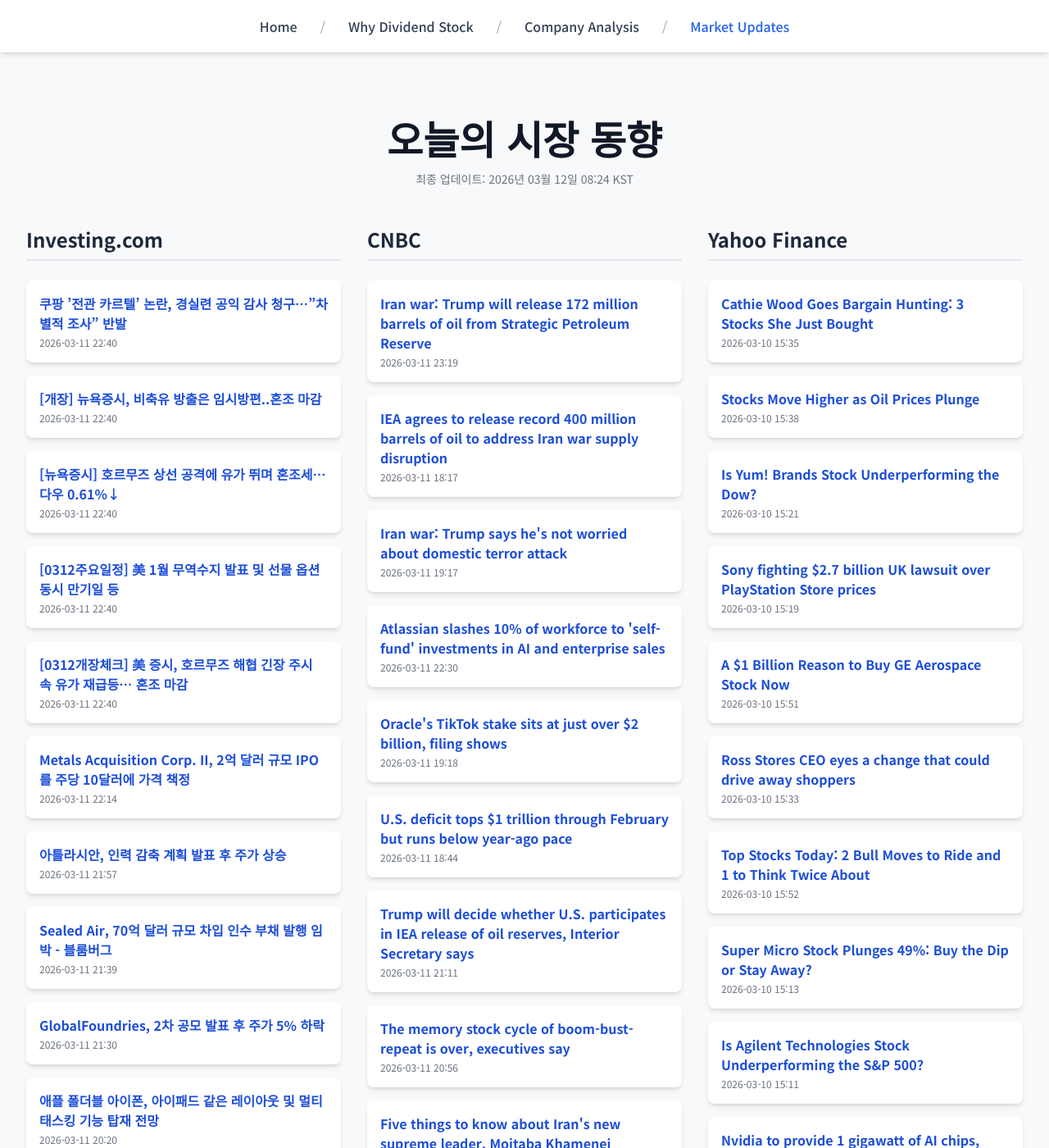
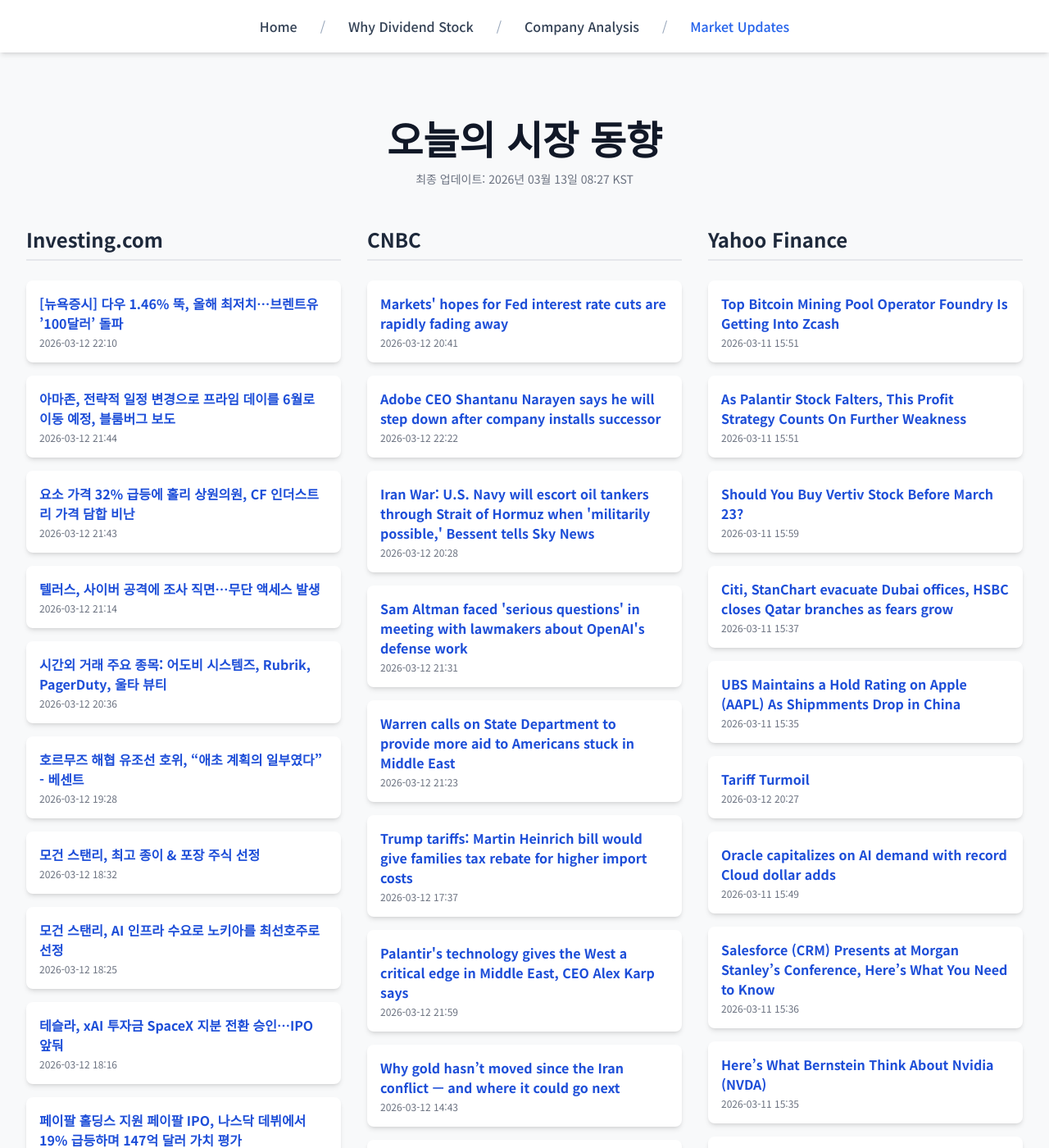
Before and after one commit to Kay-Hwang/my-company-analysis, a Jekyll site: the page built from market-updates.html, in a window 1280 px wide and 1400 px high. Shown: the whole window at 82% size. Built offline with Jekyll 4.4.1, drawn with Linux system fonts in a browser that asks for light colours; nearby versions of some CDN libraries; a script that is not in the unit is left out; some of the changed text lies outside the part shown.

Commit message:
Update daily data

```diff
--- a/_data/latest_data.json
+++ b/_data/latest_data.json
@@ -1,190 +1,190 @@
 {
-  "lastUpdated": "2026년 03월 12일 08:24 KST",
+  "lastUpdated": "2026년 03월 13일 08:27 KST",
   "news": {
     "investing": [
       {
-        "title": "쿠팡 ’전관 카르텔’ 논란, 경실련 공익 감사 청구…”차별적 조사” 반발",
-        "link": "https://kr.investing.com/news/stock-market-news/article-1860489",
-        "pubDate": "2026-03-11 22:40:55",
-        "summary": "쿠팡 ’전관 카르텔’ 논란, 경실련 공익 감사 청구…”차별적 조사” 반발"
+        "title": "[뉴욕증시] 다우 1.46% 뚝, 올해 최저치…브렌트유 ’100달러’ 돌파",
+        "link": "https://kr.investing.com/news/stock-market-news/article-1862417",
+        "pubDate": "2026-03-12 22:10:43",
+        "summary": "[뉴욕증시] 다우 1.46% 뚝, 올해 최저치…브렌트유 ’100달러’ 돌파"
       },
       {
-        "title": "[개장] 뉴욕증시, 비축유 방출은 임시방편..혼조 마감",
-        "link": "https://kr.investing.com/news/stock-market-news/article-1860488",
-        "pubDate": "2026-03-11 22:40:55",
-        "summary": "[개장] 뉴욕증시, 비축유 방출은 임시방편..혼조 마감"
+        "title": "아마존, 전략적 일정 변경으로 프라임 데이를 6월로 이동 예정, 블룸버그 보도",
+        "link": "https://kr.investing.com/news/stock-market-news/article-1862399",
+        "pubDate": "2026-03-12 21:44:38",
+        "summary": "아마존, 전략적 일정 변경으로 프라임 데이를 6월로 이동 예정, 블룸버그 보도"
       },
       {
-        "title": "[뉴욕증시] 호르무즈 상선 공격에 유가 뛰며 혼조세…다우 0.61%↓",
-        "link": "https://kr.investing.com/news/stock-market-news/article-1860487",
-        "pubDate": "2026-03-11 22:40:46",
-        "summary": "[뉴욕증시] 호르무즈 상선 공격에 유가 뛰며 혼조세…다우 0.61%↓"
+        "title": "요소 가격 32% 급등에 홀리 상원의원, CF 인더스트리 가격 담합 비난",
+        "link": "https://kr.investing.com/news/stock-market-news/article-1862398",
+        "pubDate": "2026-03-12 21:43:44",
+        "summary": "요소 가격 32% 급등에 홀리 상원의원, CF 인더스트리 가격 담합 비난"
       },
       {
-        "title": "[0312주요일정] 美 1월 무역수지 발표 및 선물 옵션 동시 만기일 등",
-        "link": "https://kr.investing.com/news/stock-market-news/article-1860486",
-        "pubDate": "2026-03-11 22:40:13",
-        "summary": "[0312주요일정] 美 1월 무역수지 발표 및 선물 옵션 동시 만기일 등"
+        "title": "텔러스, 사이버 공격에 조사 직면…무단 액세스 발생",
+        "link": "https://kr.investing.com/news/stock-market-news/article-93CH-1862365",
+        "pubDate": "2026-03-12 21:14:14",
+        "summary": "텔러스, 사이버 공격에 조사 직면…무단 액세스 발생"
       },
       {
-        "title": "[0312개장체크] 美 증시, 호르무즈 해협 긴장 주시 속 유가 재급등… 혼조 마감",
-        "link": "https://kr.investing.com/news/stock-market-news/article-1860485",
-        "pubDate": "2026-03-11 22:40:12",
-        "summary": "[0312개장체크] 美 증시, 호르무즈 해협 긴장 주시 속 유가 재급등… 혼조 마감"
+        "title": "시간외 거래 주요 종목: 어도비 시스템즈, Rubrik, PagerDuty, 울타 뷰티",
+        "link": "https://kr.investing.com/news/stock-market-news/article-432SI-1862284",
+        "pubDate": "2026-03-12 20:36:03",
+        "summary": "시간외 거래 주요 종목: 어도비 시스템즈, Rubrik, PagerDuty, 울타 뷰티"
       },
       {
-        "title": "Metals Acquisition Corp. II, 2억 달러 규모 IPO를 주당 10달러에 가격 책정",
-        "link": "https://kr.investing.com/news/stock-market-news/article-432SI-1860459",
-        "pubDate": "2026-03-11 22:14:04",
-        "summary": "Metals Acquisition Corp. II, 2억 달러 규모 IPO를 주당 10달러에 가격 책정"
+        "title": "호르무즈 해협 유조선 호위, “애초 계획의 일부였다” - 베센트",
+        "link": "https://kr.investing.com/news/stock-market-news/article-93CH-1862121",
+        "pubDate": "2026-03-12 19:28:08",
+        "summary": "호르무즈 해협 유조선 호위, “애초 계획의 일부였다” - 베센트"
       },
       {
-        "title": "아틀라시안, 인력 감축 계획 발표 후 주가 상승",
-        "link": "https://kr.investing.com/news/stock-market-news/article-93CH-1860438",
-        "pubDate": "2026-03-11 21:57:55",
-        "summary": "아틀라시안, 인력 감축 계획 발표 후 주가 상승"
+        "title": "모건 스탠리, 최고 종이 & 포장 주식 선정",
+        "link": "https://kr.investing.com/news/stock-market-news/article-93CH-1862078",
+        "pubDate": "2026-03-12 18:32:57",
+        "summary": "모건 스탠리, 최고 종이 & 포장 주식 선정"
       },
       {
-        "title": "Sealed Air, 70억 달러 규모 차입 인수 부채 발행 임박 - 블룸버그",
-        "link": "https://kr.investing.com/news/stock-market-news/article-93CH-1860418",
-        "pubDate": "2026-03-11 21:39:10",
-        "summary": "Sealed Air, 70억 달러 규모 차입 인수 부채 발행 임박 - 블룸버그"
+        "title": "모건 스탠리, AI 인프라 수요로 노키아를 최선호주로 선정",
+        "link": "https://kr.investing.com/news/stock-market-news/article-1862072",
+        "pubDate": "2026-03-12 18:25:42",
+        "summary": "모건 스탠리, AI 인프라 수요로 노키아를 최선호주로 선정"
       },
       {
-        "title": "GlobalFoundries, 2차 공모 발표 후 주가 5% 하락",
-        "link": "https://kr.investing.com/news/stock-market-news/article-93CH-1860408",
-        "pubDate": "2026-03-11 21:30:07",
-        "summary": "GlobalFoundries, 2차 공모 발표 후 주가 5% 하락"
+        "title": "테슬라, xAI 투자금 SpaceX 지분 전환 승인…IPO 앞둬",
+        "link": "https://kr.investing.com/news/stock-market-news/article-93CH-1862065",
+        "pubDate": "2026-03-12 18:16:45",
+        "summary": "테슬라, xAI 투자금 SpaceX 지분 전환 승인…IPO 앞둬"
       },
       {
-        "title": "애플 폴더블 아이폰, 아이패드 같은 레이아웃 및 멀티태스킹 기능 탑재 전망",
-        "link": "https://kr.investing.com/news/stock-market-news/article-93CH-1860284",
-        "pubDate": "2026-03-11 20:20:04",
-        "summary": "애플 폴더블 아이폰, 아이패드 같은 레이아웃 및 멀티태스킹 기능 탑재 전망"
+        "title": "페이팔 홀딩스 지원 페이팔 IPO, 나스닥 데뷔에서 19% 급등하며 147억 달러 가치 평가",
+        "link": "https://kr.investing.com/news/stock-market-news/article-1862057",
+        "pubDate": "2026-03-12 18:02:47",
+        "summary": "페이팔 홀딩스 지원 페이팔 IPO, 나스닥 데뷔에서 19% 급등하며 147억 달러 가치 평가"
       }
     ],
     "cnbc": [
       {
-        "title": "Iran war: Trump will release 172 million barrels of oil from Strategic Petroleum Reserve",
-        "link": "https://www.cnbc.com/2026/03/11/iran-war-trump-oil-strategic-petroleum-reserve.html",
-        "pubDate": "Wed, 11 Mar 2026 23:19:05 GMT",
-        "summary": "The U.S. currently has 415 million barrels of oil in its strategic reserve, about 58% of the authorized capacity of 714 million barrels."
+        "title": "Markets' hopes for Fed interest rate cuts are rapidly fading away",
+        "link": "https://www.cnbc.com/2026/03/12/markets-hopes-for-fed-interest-rate-cuts-are-rapidly-fading-away.html",
+        "pubDate": "Thu, 12 Mar 2026 20:41:02 GMT",
+        "summary": "As both energy prices and inflation fears pop higher, expectations for cuts are sliding lower."
       },
       {
-        "title": "IEA agrees to release record 400 million barrels of oil to address Iran war supply disruption",
-        "link": "https://www.cnbc.com/2026/03/11/iea-oil-reserves-crude-prices-iran-g7-energy.html",
-        "pubDate": "Wed, 11 Mar 2026 18:17:19 GMT",
-        "summary": "The move comes as the Iran war continues to choke off traffic through the strategically vital Strait of Hormuz."
+        "title": "Adobe CEO Shantanu Narayen says he will step down after company installs successor",
+        "link": "https://www.cnbc.com/2026/03/12/adobe-ceo-shantanu-narayen-step-down.html",
+        "pubDate": "Thu, 12 Mar 2026 22:22:21 GMT",
+        "summary": "Shantanu Narayen led Adobe through a transition to subscription software, and he's been positioning the company to grow in the artificial intelligence age."
       },
       {
-        "title": "Iran war: Trump says he's not worried about domestic terror attack",
-        "link": "https://www.cnbc.com/2026/03/11/iran-war-trump-domestic-terror-attack.html",
-        "pubDate": "Wed, 11 Mar 2026 19:17:27 GMT",
-        "summary": "President Donald Trump said oil companies should send tankers through the Strait of Hormuz, which has remained effectively closed due to the war on Iran."
+        "title": "Iran War: U.S. Navy will escort oil tankers through Strait of Hormuz when 'militarily possible,' Bessent tells Sky News",
+        "link": "https://www.cnbc.com/2026/03/12/iran-war-us-navy-strait-of-hormuz-oil-bessent.html",
+        "pubDate": "Thu, 12 Mar 2026 20:28:45 GMT",
+        "summary": "The Strait of Hormuz has been effectively closed to shipping because of the war against Iran by the U.S. and Israel."
       },
       {
-        "title": "Atlassian slashes 10% of workforce to 'self-fund' investments in AI and enterprise sales",
-        "link": "https://www.cnbc.com/2026/03/11/atlassian-slashes-10percent-of-workforce-to-self-fund-investments-in-ai.html",
-        "pubDate": "Wed, 11 Mar 2026 22:30:50 GMT",
-        "summary": "Atlassian said it's cutting 10% of its workforce, or about 1,600 jobs, as it restructures to fund investments in artificial intelligence and enterprise sales."
+        "title": "Sam Altman faced 'serious questions' in meeting with lawmakers about OpenAI's defense work",
+        "link": "https://www.cnbc.com/2026/03/12/sam-altman-faced-serious-questions-in-dc-meeting-openai-defense-work.html",
+        "pubDate": "Thu, 12 Mar 2026 21:31:17 GMT",
+        "summary": "OpenAI CEO Sam Altman met with a handful of lawmakers in Washington, D.C., to discuss the company's work with the Defense Department."
       },
       {
-        "title": "Oracle's TikTok stake sits at just over $2 billion, filing shows",
-        "link": "https://www.cnbc.com/2026/03/11/oracle-tiktok-us-stake-outages.html",
-        "pubDate": "Wed, 11 Mar 2026 19:18:02 GMT",
-        "summary": "Oracle bought 15% of TikTok's U.S. operations in January after China's ByteDance was forced by U.S. law to divest."
+        "title": "Warren calls on State Department to provide more aid to Americans stuck in Middle East",
+        "link": "https://www.cnbc.com/2026/03/12/warren-state-department-americans-stuck-middle-east-iran-israel-war.html",
+        "pubDate": "Thu, 12 Mar 2026 21:23:31 GMT",
+        "summary": "The State Department said this week that 36,000 Americans had returned to the U.S. after the start of the war with Iran."
       },
       {
-        "title": "U.S. deficit tops $1 trillion through February but runs below year-ago pace",
-        "link": "https://www.cnbc.com/2026/03/11/us-deficit-tops-1-trillion-through-february-but-runs-below-year-ago-pace.html",
-        "pubDate": "Wed, 11 Mar 2026 18:44:39 GMT",
-        "summary": "For the fiscal year to date, the deficit totaled $1.004 trillion, about 12% lower than the comparable period in 2025."
+        "title": "Trump tariffs: Martin Heinrich bill would give families tax rebate for higher import costs",
+        "link": "https://www.cnbc.com/2026/03/12/trump-trade-tariffs-tax-rebates-martin-heinrich-2026-elections.html",
+        "pubDate": "Thu, 12 Mar 2026 17:37:48 GMT",
+        "summary": "The Supreme Court in a 6-3 ruling Feb. 20 ruled that President Donald Trumps IEEPA tariffs were illegal."
       },
       {
-        "title": "Trump will decide whether U.S. participates in IEA release of oil reserves, Interior Secretary says",
-        "link": "https://www.cnbc.com/2026/03/11/trump-iran-war-iea-oil-reserve.html",
-        "pubDate": "Wed, 11 Mar 2026 21:11:45 GMT",
-        "summary": "The IEA is group of 32 advanced economies primarily in Europe, North America and northeast Asia. The U.S. is a member of the organization."
+        "title": "Palantir's technology gives the West a critical edge in Middle East, CEO Alex Karp says",
+        "link": "https://www.cnbc.com/2026/03/12/palantir-tech-gives-west-critical-edge-in-middle-east-ceo-alex-karp.html",
+        "pubDate": "Thu, 12 Mar 2026 21:59:48 GMT",
+        "summary": "Palantir CEO Alex Karp sat down exclusively with CNBC to discuss the Iran war and how AI is being used in wartime."
       },
       {
-        "title": "The memory stock cycle of boom-bust-repeat is over, executives say",
-        "link": "https://www.cnbc.com/2026/03/11/memory-stocks-ai-chips-demand.html",
-        "pubDate": "Wed, 11 Mar 2026 20:56:55 GMT",
-        "summary": "Shares of Micron have skyrocketed 370% over the past year, while Sandisk is up more than 1100%."
+        "title": "Why gold hasn’t moved since the Iran conflict — and where it could go next",
+        "link": "https://www.cnbc.com/2026/03/12/gold-iran-conflict-where-next-markets.html",
+        "pubDate": "Thu, 12 Mar 2026 14:43:09 GMT",
+        "summary": "Though the war in Iran has continued for almost two weeks, the price of the yellow metal has barely moved."
       },
       {
-        "title": "Five things to know about Iran's new supreme leader, Mojtaba Khamenei",
-        "link": "https://www.cnbc.com/2026/03/11/five-things-to-know-about-irans-new-supreme-leader-mojtaba-khamenei.html",
-        "pubDate": "Wed, 11 Mar 2026 14:10:31 GMT",
-        "summary": "\"The Iranians are showing defiance by choosing the son of Khamenei,\" a former diplomat told CNBC."
+        "title": "Microsoft top Office executive Rajesh Jha retiring after more than 35 years",
+        "link": "https://www.cnbc.com/2026/03/12/microsofts-top-office-executive-rajesh-jha-retiring-after-35-years.html",
+        "pubDate": "Thu, 12 Mar 2026 17:00:35 GMT",
+        "summary": "Rajesh Jha helped Microsoft bring to market an artificial intelligence assistant containing OpenAI models for its Office productivity customers."
       },
       {
-        "title": "Iran sends millions of oil barrels to China through Strait of Hormuz even as war chokes the waterway",
-        "link": "https://www.cnbc.com/2026/03/11/iran-ships-oil-china-strait-hormuz-closure-.html",
-        "pubDate": "Wed, 11 Mar 2026 14:18:51 GMT",
-        "summary": "Iran has continued to ship crude oil via the Strait of Hormuz to China even as the war between U.S.-Israel and Iran has disrupted broader energy supplies via the waterway."
+        "title": "Jim Cramer: Don't let Iran war-induced market volatility scare you out of stocks",
+        "link": "https://www.cnbc.com/2026/03/12/jim-cramer-dont-let-iran-war-induced-market-volatility-scare-you-out-of-stocks.html",
+        "pubDate": "Thu, 12 Mar 2026 23:23:55 GMT",
+        "summary": "\"Believe me, you'll be kicking yourself if you sell everything and then you have to watch this market rebound without you,\" CNBC Jim Cramer said Thursday."
       }
     ],
     "yahoo": [
       {
-        "title": "Cathie Wood Goes Bargain Hunting: 3 Stocks She Just Bought",
-        "link": "https://finance.yahoo.com/news/cathie-wood-goes-bargain-hunting-153500704.html",
-        "pubDate": "2026-03-10T15:35:00Z",
-        "summary": "Cathie Wood Goes Bargain Hunting: 3 Stocks She Just Bought"
+        "title": "Top Bitcoin Mining Pool Operator Foundry Is Getting Into Zcash",
+        "link": "https://finance.yahoo.com/news/top-bitcoin-mining-pool-operator-155112151.html",
+        "pubDate": "2026-03-11T15:51:12Z",
+        "summary": "Top Bitcoin Mining Pool Operator Foundry Is Getting Into Zcash"
       },
       {
-        "title": "Stocks Move Higher as Oil Prices Plunge",
-        "link": "https://finance.yahoo.com/news/stocks-move-higher-oil-prices-153823437.html",
-        "pubDate": "2026-03-10T15:38:23Z",
-        "summary": "Stocks Move Higher as Oil Prices Plunge"
+        "title": "As Palantir Stock Falters, This Profit Strategy Counts On Further Weakness",
+        "link": "https://www.investors.com/research/options/palantir-pltr-stock-options-trade-bear-call-spread-markets/?src=A00220&yptr=yahoo",
+        "pubDate": "2026-03-11T15:51:31Z",
+        "summary": "As Palantir Stock Falters, This Profit Strategy Counts On Further Weakness"
       },
       {
-        "title": "Is Yum! Brands Stock Underperforming the Dow?",
-        "link": "https://finance.yahoo.com/news/yum-brands-stock-underperforming-dow-152102698.html",
-        "pubDate": "2026-03-10T15:21:02Z",
-        "summary": "Is Yum! Brands Stock Underperforming the Dow?"
+        "title": "Should You Buy Vertiv Stock Before March 23?",
+        "link": "https://finance.yahoo.com/news/buy-vertiv-stock-march-23-155951324.html",
+        "pubDate": "2026-03-11T15:59:51Z",
+        "summary": "Should You Buy Vertiv Stock Before March 23?"
       },
       {
-        "title": "Sony fighting $2.7 billion UK lawsuit over PlayStation Store prices",
-        "link": "https://finance.yahoo.com/news/sony-fighting-2-7-billion-151444658.html",
-        "pubDate": "2026-03-10T15:19:03Z",
-        "summary": "Sony fighting $2.7 billion UK lawsuit over PlayStation Store prices"
+        "title": "Citi, StanChart evacuate Dubai offices, HSBC closes Qatar branches as fears grow",
+        "link": "https://finance.yahoo.com/news/citi-stanchart-evacuate-dubai-offices-153727887.html",
+        "pubDate": "2026-03-11T15:37:27Z",
+        "summary": "Citi, StanChart evacuate Dubai offices, HSBC closes Qatar branches as fears grow"
       },
       {
-        "title": "A $1 Billion Reason to Buy GE Aerospace Stock Now",
-        "link": "https://finance.yahoo.com/news/1-billion-reason-buy-ge-155100607.html",
-        "pubDate": "2026-03-10T15:51:00Z",
-        "summary": "A $1 Billion Reason to Buy GE Aerospace Stock Now"
+        "title": "UBS Maintains a Hold Rating on Apple (AAPL) As Shipmments Drop in China",
+        "link": "https://finance.yahoo.com/news/ubs-maintains-hold-rating-apple-153523394.html",
+        "pubDate": "2026-03-11T15:35:23Z",
+        "summary": "UBS Maintains a Hold Rating on Apple (AAPL) As Shipmments Drop in China"
       },
       {
-        "title": "Ross Stores CEO eyes a change that could drive away shoppers",
-        "link": "https://finance.yahoo.com/news/ross-stores-ceo-eyes-change-153300757.html",
-        "pubDate": "2026-03-10T15:33:00Z",
-        "summary": "Ross Stores CEO eyes a change that could drive away shoppers"
+        "title": "Tariff Turmoil",
+        "link": "https://finance.yahoo.com/research/reports/ARGUS_46417_PortfolioIdeas_1773347251000?yptr=yahoo&ncid=yahooproperties_plusresear_nm5q6ze1cei",
+        "pubDate": "2026-03-12T20:27:31Z",
+        "summary": "Tariff Turmoil"
       },
       {
-        "title": "Top Stocks Today: 2 Bull Moves to Ride and 1 to Think Twice About",
-        "link": "https://finance.yahoo.com/news/top-stocks-today-2-bull-155221666.html",
-        "pubDate": "2026-03-10T15:52:21Z",
-        "summary": "Top Stocks Today: 2 Bull Moves to Ride and 1 to Think Twice About"
+        "title": "Oracle capitalizes on AI demand with record Cloud dollar adds",
+        "link": "https://finance.yahoo.com/news/oracle-capitalizes-ai-demand-record-154900333.html",
+        "pubDate": "2026-03-11T15:49:00Z",
+        "summary": "Oracle capitalizes on AI demand with record Cloud dollar adds"
       },
       {
-        "title": "Super Micro Stock Plunges 49%: Buy the Dip or Stay Away?",
-        "link": "https://finance.yahoo.com/news/super-micro-stock-plunges-49-151341364.html",
-        "pubDate": "2026-03-10T15:13:41Z",
-        "summary": "Super Micro Stock Plunges 49%: Buy the Dip or Stay Away?"
+        "title": "Salesforce (CRM) Presents at Morgan Stanley’s Conference, Here’s What You Need to Know",
+        "link": "https://finance.yahoo.com/news/salesforce-crm-presents-morgan-stanley-153630749.html",
+        "pubDate": "2026-03-11T15:36:30Z",
+        "summary": "Salesforce (CRM) Presents at Morgan Stanley’s Conference, Here’s What You Need to Know"
       },
       {
-        "title": "Is Agilent Technologies Stock Underperforming the S&P 500?",
-        "link": "https://finance.yahoo.com/news/agilent-technologies-stock-underperforming-p-151133261.html",
-        "pubDate": "2026-03-10T15:11:33Z",
-        "summary": "Is Agilent Technologies Stock Underperforming the S&P 500?"
+        "title": "Here’s What Bernstein Think About Nvidia (NVDA)",
+        "link": "https://finance.yahoo.com/news/bernstein-think-nvidia-nvda-153545547.html",
+        "pubDate": "2026-03-11T15:35:45Z",
+        "summary": "Here’s What Bernstein Think About Nvidia (NVDA)"
       },
       {
-        "title": "Nvidia to provide 1 gigawatt of AI chips, make 'significant investment' in OpenAI rival Thinking Machines Labs",
-        "link": "https://finance.yahoo.com/news/nvidia-to-provide-1-gigawatt-of-ai-chips-make-significant-investment-in-openai-rival-thinking-machines-labs-155432367.html",
-        "pubDate": "2026-03-10T15:54:32Z",
-        "summary": "Nvidia to provide 1 gigawatt of AI chips, make 'significant investment' in OpenAI rival Thinking Machines Labs"
+        "title": "Here’s What Aletheia Has to Say About Broadcom (AVGO)",
+        "link": "https://finance.yahoo.com/news/aletheia-broadcom-avgo-153448270.html",
+        "pubDate": "2026-03-11T15:34:48Z",
+        "summary": "Here’s What Aletheia Has to Say About Broadcom (AVGO)"
       }
     ]
   }
```
